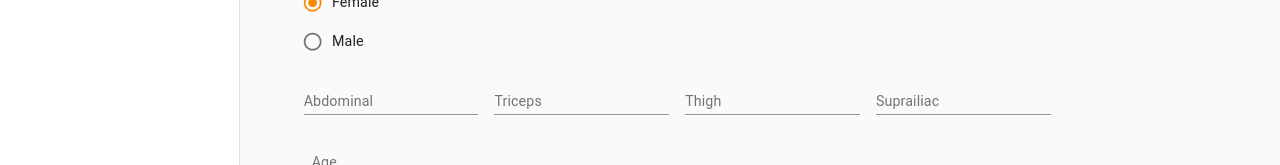
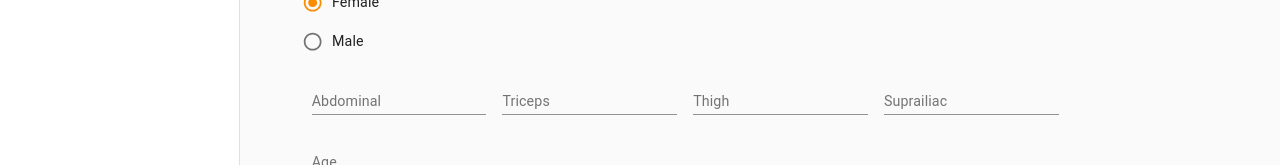
Before and after one commit to Nokrei/fitness, a React (Create React App) app: page /bodyfat in a window 1280 px wide. Shown: the part 378-543 px from the top of the page. Built offline with nearby package versions, Linux system fonts and the light colour scheme.

Commit message:
Adjust CSS again

```diff
--- a/src/calculators/BodyFat.js
+++ b/src/calculators/BodyFat.js
@@ -177,7 +177,7 @@ const BodyFat = () => {
           id="standard-basic"
           label="Abdominal"
           type="number"
-          style={{ marginLeft: "0" }}
+
           inputRef={(comp) => (abdominalField = comp)}
         />
         <TextField
```
